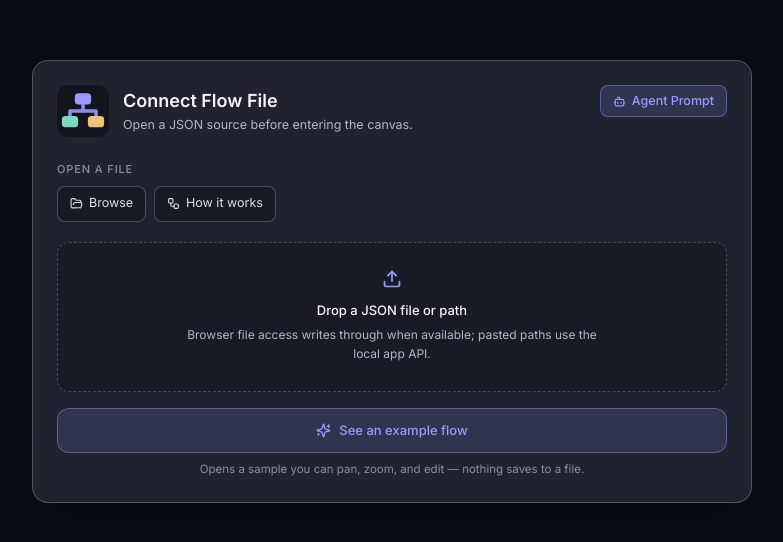
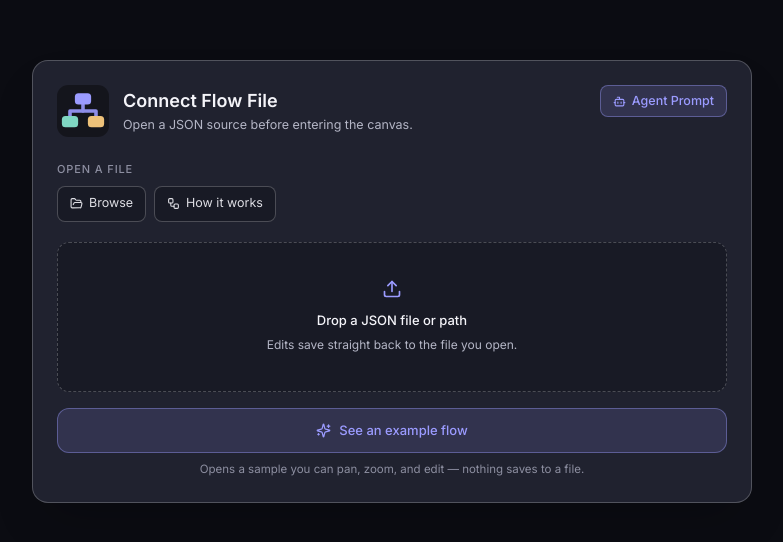
Before and after one commit to mtg1461/flow-visualizer, a Next.js app: page / in a window 1280 px wide. Shown: the part 118-660 px from the top of the page, without its empty margins (248-1031 px from the left). Built offline with nearby package versions, Linux system fonts and the light colour scheme.

Commit message:
Simplify drop-zone caption
Co-Authored-By: Claude Opus 4.8 <noreply@anthropic.com>

```diff
--- a/components/ConnectionScreen.tsx
+++ b/components/ConnectionScreen.tsx
@@ -195,9 +195,7 @@ export function ConnectionScreen({
             {allowLocalPath ? "Drop a JSON file or path" : "Drop a JSON file"}
           </p>
           <p className="mt-1 max-w-[420px] text-[12px] leading-relaxed text-mute">
-            {allowLocalPath
-              ? "Browser file access writes through when available; pasted paths use the local app API."
-              : "Your browser keeps write access to the file you open, so edits save straight back to it."}
+            Edits save straight back to the file you open.
           </p>
         </div>
 
```
